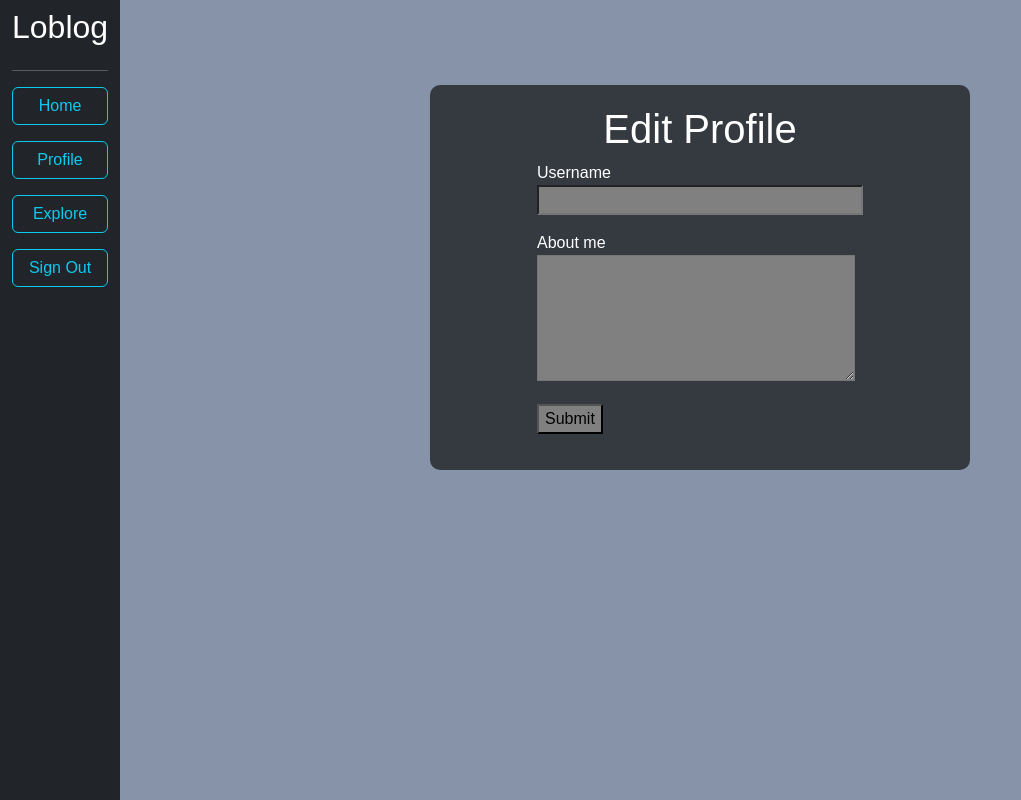
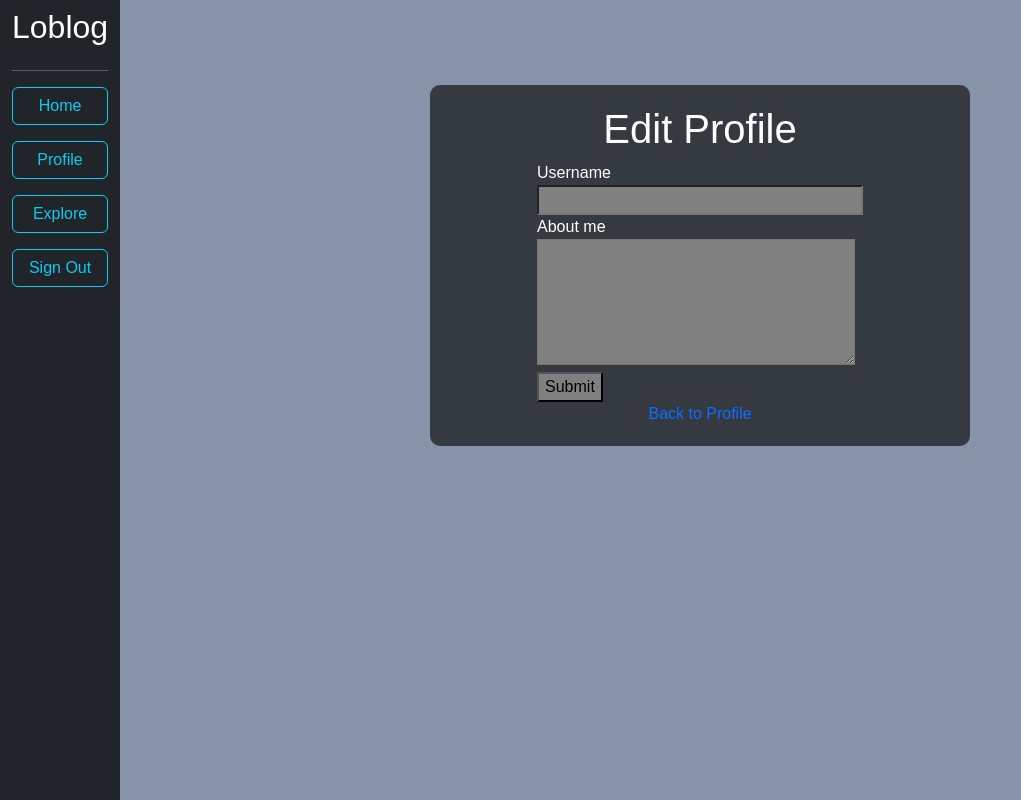
Before and after one commit to jmartin111/megatutorial, a Python web app: template app/templates/user/edit_profile.html in a window 1280 px wide. Shown: the whole page, without its empty margins (0-1021 px from the left). Run offline with Jinja, Linux system fonts and the light colour scheme; the template is opened without the code that fills it: most values are stand-ins (such as "Sample title", 1, 10 or a date in 2020); form fields are guessed from the names that the template uses; some libraries are stand-ins or nearby versions.

Commit message:
Cleanup
* remove unused imports from routes.py (shakes fist at VSCODE)
* add a 'back to prifile' link to edit_profile.html

```diff
--- a/app/routes.py
+++ b/app/routes.py
@@ -1,10 +1,7 @@
 #! .venv/bin/python
 
 from datetime import datetime, timezone
-from math import e
-from turtle import title
 
-from flask_migrate import current
 import sqlalchemy as sa
 
 from flask import render_template, flash, redirect, request, url_for
--- a/app/templates/user/edit_profile.html
+++ b/app/templates/user/edit_profile.html
@@ -5,27 +5,28 @@
         <h1>Edit Profile</h1>
         <form action="" method="post">
             {{ form.hidden_tag() }}
-            <p>
+            <div>
                 {{ form.username.label }}<br>
                 {{ form.username(size=32) }}<br>
                 {% for error in form.username.errors %}
                     <span style="color: red;">{{ error }}</span>
                 {% endfor %}
-            </p>
-            <p>
+            </div>
+            <div>
                 {{ form.about_me.label }}<br>
                 {{ form.about_me(cols=32, rows=5) }}
                 {% for error in form.about_me.errors %}
                     <span style="color: red;">[{{ error }}]</span>
                 {% endfor %}
-            </p>
-            <p>
+            </div>
+            <div>
                 {{ form.submit() }}
-                <!-- TODO: keep this aligned with the submit button and keep it
-                 from submitting the form; only go back to profile
-                <a style="text-decoration: none;" href="{{ url_for('user', username=form.data.username) }}">
-                    <button class="btn btn-outline-success">Back to {{ form.data.username }}</button></a> -->
-            </p>
+            </div>
         </form>
+        <div>
+            <a href="{{ url_for('user', username=form.data.username) }}" style="text-decoration: none;">
+               Back to Profile
+            </a>
+        </div>
     </div>
 {% endblock content %}
```
Also changed, not shown: instance/blog.db.
